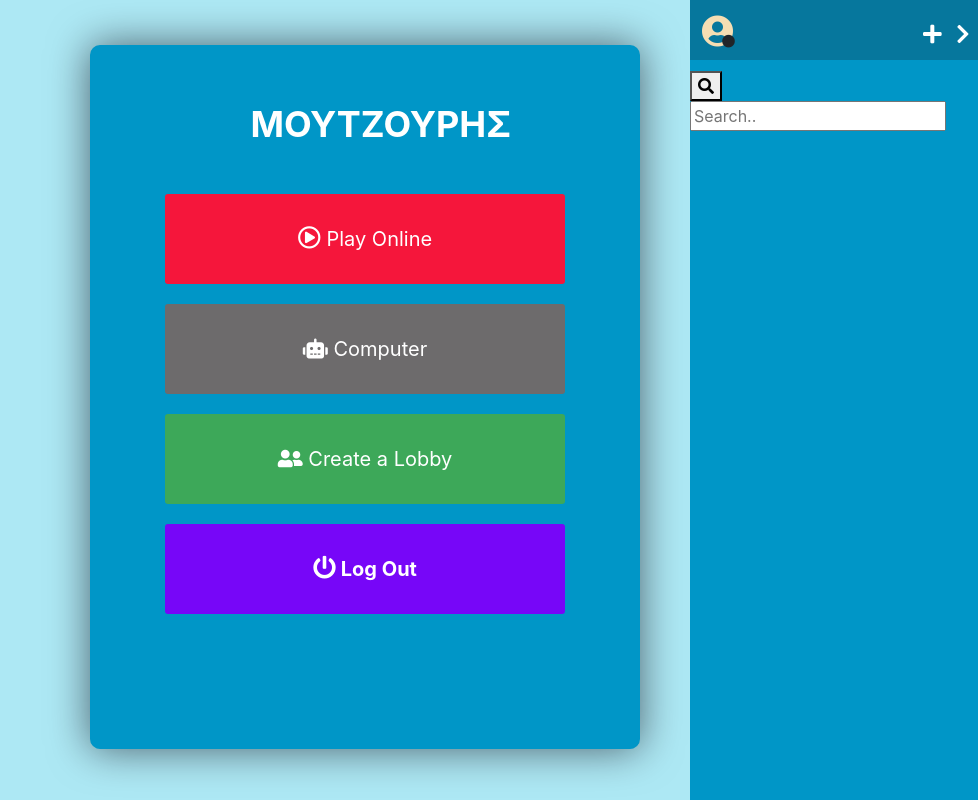
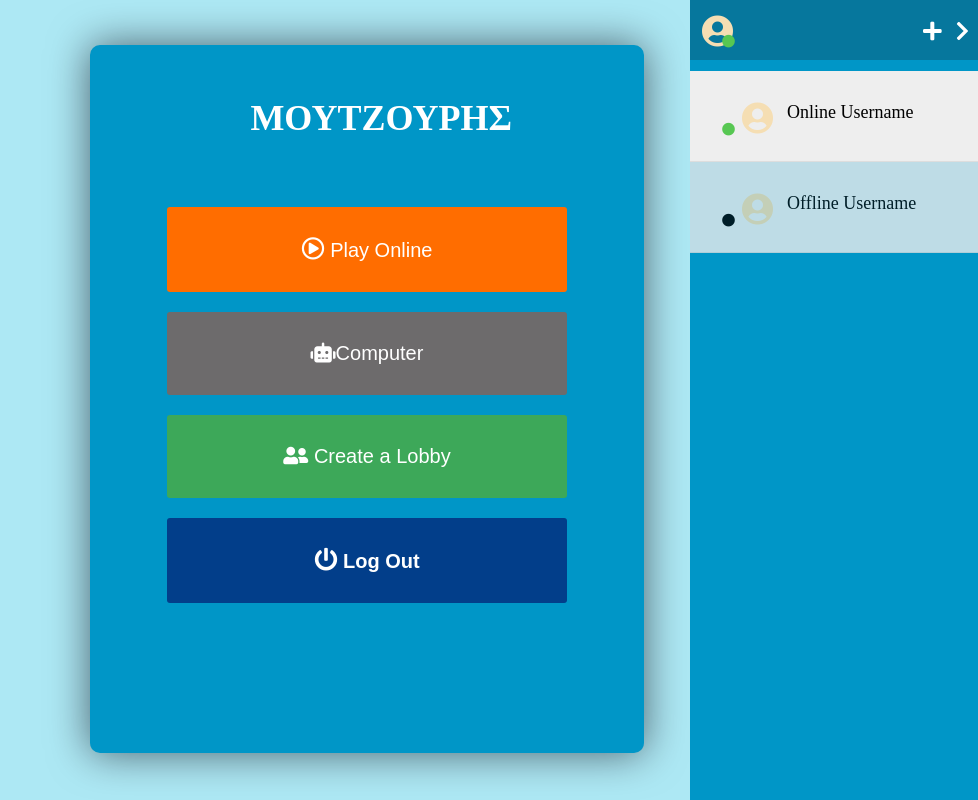
Before and after one commit to iee-ihu-gr-course1941/ADISE21_moutz, a PHP site: page /adise2021/front/page/lobby.html in a window 1280 px wide. Shown: the whole page, without its empty margins (302-1280 px from the left). Run offline with PHP 8.4, Linux system fonts and the light colour scheme; some libraries are stand-ins or nearby versions.

Commit message:
front\lobby fixes

```diff
--- a/front/page/style.css
+++ b/front/page/lobby.css
@@ -86,18 +56,18 @@
 }
 
 #play_btn{
-    background-color: #f5163b ;
+    background-color: #ff6d00 ;
 }
 
 #play_btn:hover{
-    background-color: #d41737 ;
+    background-color: #ff5400 ;
 }
 #logout_btn{
-    background-color: #7706f8 ;
+    background-color: #023e8a ;
 }
 
 #logout_btn:hover{
-    background-color: #160575 ;
+    background-color: #03045e ;
 }
 
 #bot_btn{
@@ -252,3 +214,97 @@
     left: 5px;
     font-size: 13px;
 }
+
+.online{
+    color: #57c752;
+}
+
+.offline-icon{
+    opacity: 0;
+}
+
+.offline > .friend-icon{
+    opacity: 0.5;
+}
+
+.offline > .username-main{
+    opacity: 0.5;
+}
+
+.friend{
+    position: relative;
+    padding: 1rem 2.5rem 1.5rem 2.5rem;
+    cursor: pointer;
+}
+
+.friend:hover{
+    background-color:#4d4d4d ;
+}
+
+.friend:hover .remove{
+    opacity: 1;
+}
+
+.friend-icon{
+    color: #ccb27c;
+}
+
+username-main-span{
+    font-size: 14px;
+}
+
+#searchuser{
+    display : none;
+}
+
+#request{
+    display: none;
+}
+
+
+
+#friend-list {
+display: block;
+margin: 0;
+padding: 0;
+width: 300px;
+height: 100%;
+list-style-type: none;
+}
+
+.friend {
+width: 100%;
+height: 50px;
+background: #EEE;
+border-bottom: 1px solid #DDD;
+cursor: pointer;
+display: flex;
+align-items: center;
+transition: 0.3s;
+}
+
+.friend .user-icon {
+width: 35px;
+height: 35px;
+border-radius: 30px;
+object-fit: cover;
+margin-left: 5px;
+margin-right: 10px;
+}
+
+.friendOffline{
+    opacity: 0.8;
+    transition: 0.3s;
+}
+
+.friend .name {
+font-size: 18px;
+}
+
+.friend:not(.selected):hover {
+background: #DDD;
+}
+
+.friendOffline:not(.selected):hover {
+    opacity:0.9;
+}
--- a/front/page/lobby.html
+++ b/front/page/lobby.html
@@ -3,99 +3,56 @@
   <head>
     <meta charset="UTF-8" />
     <meta name="viewport" content="width=device-width, initial-scale=1.0" />
-    <title>Document</title>
-    <link rel="stylesheet" href="style.css" />
+    <title>Lobby</title>
+
+    <link rel="stylesheet" href="lobby.css" />
+
+    <!-- Libraries -->
     <link
       rel="stylesheet"
       href="https://cdnjs.cloudflare.com/ajax/libs/font-awesome/5.11.2/css/all.min.css"
     />
+    <script src="https://code.jquery.com/jquery-3.2.1.min.js"></script>
+    <script src="https://cdnjs.cloudflare.com/ajax/libs/popper.js/1.12.9/umd/popper.min.js" integrity="sha384-ApNbgh9B+Y1QKtv3Rn7W3mgPxhU9K/ScQsAP7hUibX39j7fakFPskvXusvfa0b4Q" crossorigin="anonymous"></script>
+    <script src="https://maxcdn.bootstrapcdn.com/bootstrap/4.0.0/js/bootstrap.min.js" integrity="sha384-JZR6Spejh4U02d8jOt6vLEHfe/JQGiRRSQQxSfFWpi1MquVdAyjUar5+76PVCmYl" crossorigin="anonymous"></script>
+
     <script src="https://ajax.googleapis.com/ajax/libs/jquery/3.5.1/jquery.min.js"></script>
-
-    <link
-      rel="stylesheet"
-      href="https://maxcdn.bootstrapcdn.com/bootstrap/4.0.0/css/bootstrap.min.css"
-      integrity="sha384-Gn5384xqQ1aoWXA+058RXPxPg6fy4IWvTNh0E263XmFcJlSAwiGgFAW/dAiS6JXm"
-      crossorigin="anonymous"
-    />
-    <script
-      src="https://code.jquery.com/jquery-3.2.1.slim.min.js"
-      integrity="sha384-KJ3o2DKtIkvYIK3UENzmM7KCkRr/rE9/Qpg6aAZGJwFDMVNA/GpGFF93hXpG5KkN"
-      crossorigin="anonymous"
-    ></script>
-    <script
-      src="https://cdnjs.cloudflare.com/ajax/libs/popper.js/1.12.9/umd/popper.min.js"
-      integrity="sha384-ApNbgh9B+Y1QKtv3Rn7W3mgPxhU9K/ScQsAP7hUibX39j7fakFPskvXusvfa0b4Q"
-      crossorigin="anonymous"
-    ></script>
-    <script
-      src="https://maxcdn.bootstrapcdn.com/bootstrap/4.0.0/js/bootstrap.min.js"
-      integrity="sha384-JZR6Spejh4U02d8jOt6vLEHfe/JQGiRRSQQxSfFWpi1MquVdAyjUar5+76PVCmYl"
-      crossorigin="anonymous"
-    ></script>
-    <link rel="stylesheet" href="lobby.css" />
-
-    <script>
-      function OverflowStirng() {
-        var strings = document.getElementsByTagName("span");
-        var dots = "...";
-
-        for (i = 0; i < strings.length; i++) {
-          if (strings[i].innerHTML.length > 15) {
-            strings[i].innerHTML = strings[i].innerHTML.substring(0, 12) + dots;
-          }
-        }
-      }
-
-      var btn_state = 1;
-
-      $(document).ready(function () {
-        $(".sidebar-right-btn").click(function () {
-          $(".container-friends").toggleClass("active");
-          $(".user").toggleClass("user-sidebar");
-          $(".username-main-span").toggleClass("username-main-active");
-          $(".sidebar-right-btn").toggleClass("sidebar-right-btn-active");
-
-          $(".main_menu").toggleClass("mm_active");
-
-          if (btn_state == 1) {
-            $("#sidebar-left-btn").removeClass("fa-chevron-right");
-            $("#sidebar-left-btn").addClass("fa-chevron-left");
-
-            btn_state = 0;
-          } else {
-            $("#sidebar-left-btn").removeClass("fa-chevron-left");
-            $("#sidebar-left-btn").addClass("fa-chevron-right");
-
-            btn_state = 1;
-          }
-        });
-
-        $(".friend").click(function () {
-          $(".chat").toggle();
-        });
-
-        $("#min").click(function () {
-          $(".chat").toggle();
-        });
-
-        $(".remove").click(function (ev) {
-          window.alert("Remove");
-          ev.stopPropagation();
-        });
-        $(".add-friend").click(function () {
-          if (document.getElementById("searchuser").style.display != "none") {
-            $("#searchuser").hide();
-            $("#request").hide();
-          } else {
-            $("#searchuser").show();
-            $("#request").show();
-          }
-        });
-      });
-    </script>
   </head>
 
-  <body onload="OverflowStirng()">
+  <body onload="OverflowString()">
+
+    <!-- The menu container -->
+    <div class="main_menu">
+      <span class="skip" id="main_header">Μουτζουρης</span>
+
+      <div class="main_btns">
+
+          <button id="play_btn" type="play" name="play">
+            <i style="font-size: 23px" class="far fa-play-circle"></i> Play
+            Online
+          </button>
+
+
+        <button id="bot_btn"><i class="fas fa-robot "></i>Computer</button>
+
+
+          <button id="pl_fr_btn" type="create" name="create">
+            <i class="fas fa-user-friends"></i> Create a Lobby
+          </button>
+
+
+
+          <button id="logout_btn" type="submit" name="logout">
+            <i style="font-size: 23px" class="fa fa-power-off"></i
+            ><b> Log Out</b>
+          </button>
+
+      </div>
+    </div>
+
+
+
+    <!-- FriendList container -->
     <div class="cont">
       <div class="container-friends">
         <div class="user">
@@ -122,38 +79,33 @@
           </form>
         </div>
 
-        <div class="friends-list"></div>
-      </div>
+        <div class="friends-cont">
 
-      <!-- HERE -->
+          <ul id='friend-list'>
 
-      <div class="main_menu">
-        <span class="skip" id="main_header">Μουτζουρης</span>
+            <li class='friend'>
+              <i class="fas fa-user-circle fa-2x user-icon"></i>
+              <i class="fas fa-circle avatar-user online"></i>
+              <div class='name'>
+                Online Username
+              </div>
+            </li>
 
-        <div class="main_btns">
-          <form action="../inc/play.inc.php" method="post">
-            <button id="play_btn" type="play" name="play">
-              <i style="font-size: 23px" class="far fa-play-circle"></i> Play
-              Online
-            </button>
-          </form>
+            <li class='friend friendOffline'>
+              <i class="fas fa-user-circle fa-2x user-icon"></i>
+              <i class="fas fa-circle avatar-user offline"></i>
+              <div class='name'>
+                Offline Username
+              </div>
+            </li>
 
-          <button id="bot_btn"><i class="fas fa-robot"></i> Computer</button>
-
-          <form action="../inc/create.inc.php" method="post">
-            <button id="pl_fr_btn" type="create" name="create">
-              <i class="fas fa-user-friends"></i> Create a Lobby
-            </button>
-          </form>
-
-          <form action="../inc/logout.inc.php" method="POST">
-            <button id="logout_btn" type="submit" name="logout">
-              <i style="font-size: 23px" class="fa fa-power-off"></i
-              ><b> Log Out</b>
-            </button>
-          </form>
+          </ul>
         </div>
       </div>
     </div>
+
+
+    <script src="lobby.js"></script>
   </body>
+
 </html>
--- /dev/null
+++ b/front/page/lobby.js
@@ -0,0 +1,70 @@
+//Stop strings from OverFlowing
+function OverflowString() {
+  var strings = document.getElementsByTagName("span");
+  var dots = "...";
+
+  for (i = 0; i < strings.length; i++) {
+    if (strings[i].innerHTML.length > 15) {
+      strings[i].innerHTML = strings[i].innerHTML.substring(0, 12) + dots;
+    }
+  }
+}
+
+var btn_state = 1;
+
+//Show and hide FriendList
+$(document).ready(function () {
+  $(".sidebar-right-btn").click(function () {
+    $(".container-friends").toggleClass("active");
+    $(".user").toggleClass("user-sidebar");
+    $(".username-main-span").toggleClass("username-main-active");
+    $(".sidebar-right-btn").toggleClass("sidebar-right-btn-active");
+
+    $(".main_menu").toggleClass("mm_active");
+
+    if (btn_state == 1) {
+      $("#sidebar-left-btn").removeClass("fa-chevron-right");
+      $("#sidebar-left-btn").addClass("fa-chevron-left");
+
+      btn_state = 0;
+    } else {
+      $("#sidebar-left-btn").removeClass("fa-chevron-left");
+      $("#sidebar-left-btn").addClass("fa-chevron-right");
+
+      btn_state = 1;
+    }
+  });
+
+  //Add friend search bar and button
+  $(".add-friend").click(function () {
+    if (document.getElementById("searchuser").style.display != "none") {
+      $("#searchuser").hide();
+      $("#request").hide();
+    } else {
+      $("#searchuser").show();
+      $("#request").show();
+    }
+  });
+});
+
+const form = document.querySelector("form");
+$("#request").click(function () {
+  if (document.getElementById("searchuser").innerHTML !== null) {
+    var list = document.querySelector("#friend-list");
+  } else {
+    console.log("You have not typed anything.");
+  }
+});
+
+//Click on join lobby
+var playBtn = document.getElementById("play_btn");
+playBtn.addEventListener("click", function() {
+    $(".main_btns").hide();
+
+    // $.ajax({
+    //     URL: "aa/adise2021/api/objects/game",
+    //     type: "GET",
+    //     dataType: 'json',
+    //     success:
+    // })
+});
```
Also changed, not shown: other parts of front/page/lobby.css (+5 -43 lines), front/page/loginForm.css (renamed from front/loginForm.css), front/page/loginForm.html (renamed from front/loginForm.html).
